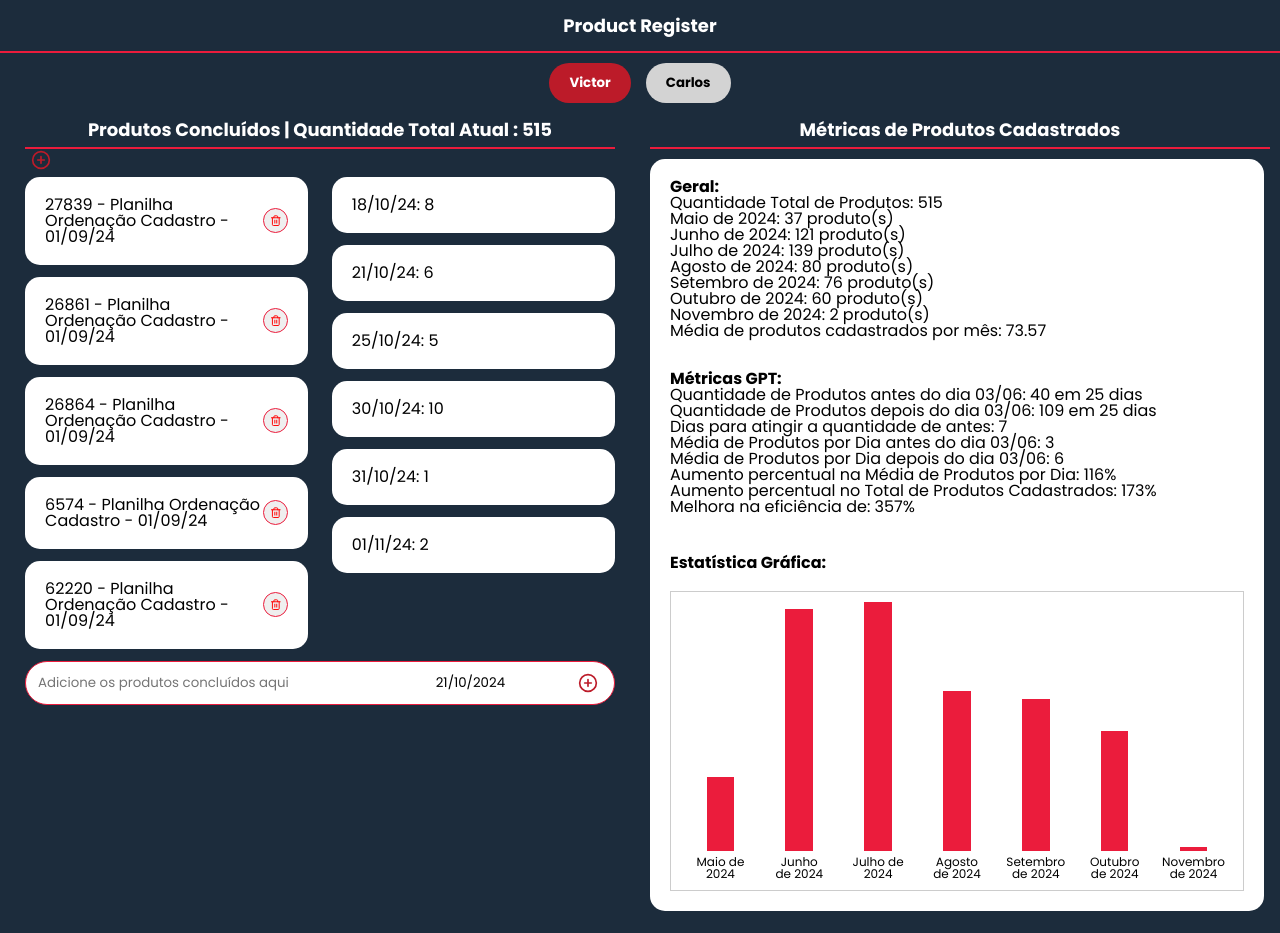
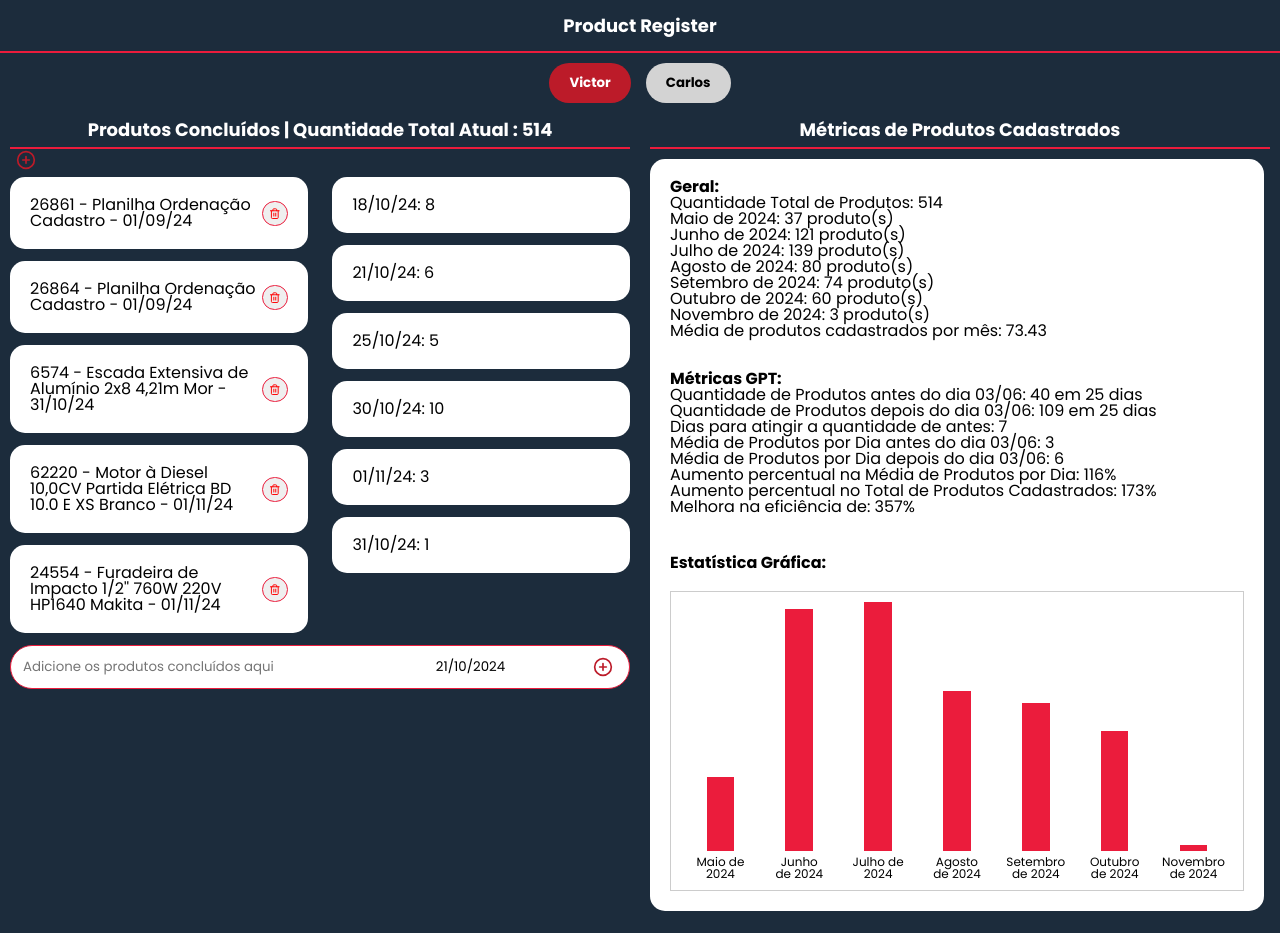
Before and after one commit to victoramattosc/productRegister, a React (Create React App) app: page / in a window 1280 px wide. Built offline with nearby package versions, Linux system fonts and the light colour scheme; a web font is replaced by a local one.

Commit message:
update 01/11

```diff
--- a/src/pages/Data/dataCarlos.js
+++ b/src/pages/Data/dataCarlos.js
@@ -14,4 +14,9 @@ export const dataCadastrador2 = [
     { produto: '66226 - Adesivo PU40 Cinza 400g SelaPro', data: '2024-10-25' },
     { produto: '66227 - Adesivo PU40 Branco 400g SelaPro', data: '2024-10-25' },
     { produto: '66354 - Tesoura para Flores 18,5cm Trapp', data: '2024-10-25' },
+    { produto: '59155 - Limpador Brilha Inox Scotch Brite 200ml 3M', data: '2024-10-31' },
+    { produto: '13692 - Disco de Desbaste 4.1/2" Basic Tyrolit', data: '2024-11-01' },
+    { produto: 'KIT-13692-10UN - Kit Disco de Desbaste 4.1/2! Basic 10 Unid. Tyrolit', data: '2024-11-01' },
+    { produto: '65961 - Cadeado TSA Executive 4 Segredos Preto Pado', data: '2024-11-01' },
+    { produto: '65703 - Jogo Maleta de Bits Brocas e Ferramentas 71 Peças Makita', data: '2024-11-01' },
 ];
--- a/src/pages/Data/dataVictor.js
+++ b/src/pages/Data/dataVictor.js
@@ -477,9 +477,7 @@ export const dataCadastrador1 = [
     { produto: '40861 - Desempenadeira Aço Inox Lisa 12x29cm Cabo Aberto Galo', data: '2024-10-30' },
     { produto: '66164 - Desempenadeira Aço Inox Arredondada 08x10x24cm Aberta Galo', data: '2024-10-30' },
     { produto: '66167 - Desempenadeira Aço Inox Trapézio 24x13x12cm Aberta Galo', data: '2024-10-30' },
-    { produto: '6574 - Escada Extensiva de Alumínio 2x8 4,21m Mor', data: '2024-10-31' },
     { produto: '25834 - Politriz Angular 7" 1400W 220V Ingco', data: '2024-11-01' },
-    { produto: '62220 - Motor à Diesel 10,0CV Partida Elétrica BD 10.0 E XS Branco', data: '2024-11-01' },
 
     //Ordenação cadastro produto - Planilha
   { produto: "6638 - Planilha Ordenação Cadastro", data: "2024-09-01" },
@@ -514,7 +512,8 @@ export const dataCadastrador1 = [
   { produto: "27839 - Planilha Ordenação Cadastro", data: "2024-09-01" },
   { produto: "26861 - Planilha Ordenação Cadastro", data: "2024-09-01" },
   { produto: "26864 - Planilha Ordenação Cadastro", data: "2024-09-01" },
-  { produto: "6574 - Planilha Ordenação Cadastro", data: "2024-09-01" },
-  { produto: "62220 - Planilha Ordenação Cadastro", data: "2024-09-01" },
+  { produto: "6574 - Escada Extensiva de Alumínio 2x8 4,21m Mor", data: "2024-10-31" },
+  { produto: "62220 - Motor à Diesel 10,0CV Partida Elétrica BD 10.0 E XS Branco", data: "2024-11-01" },
+  { produto: "24554 - Furadeira de Impacto 1/2'' 760W 220V HP1640 Makita", data: "2024-11-01" },
 
 ];
```
